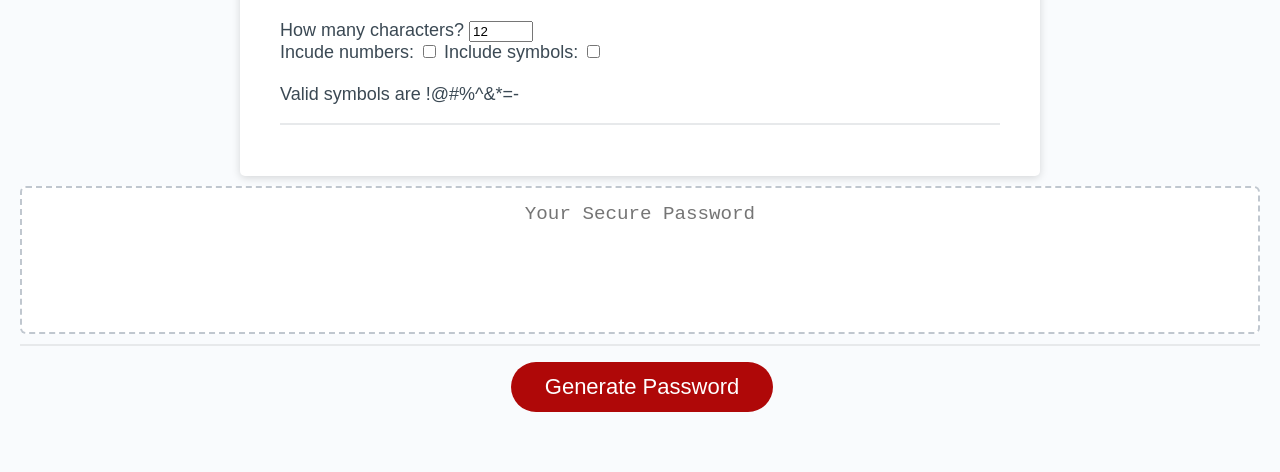
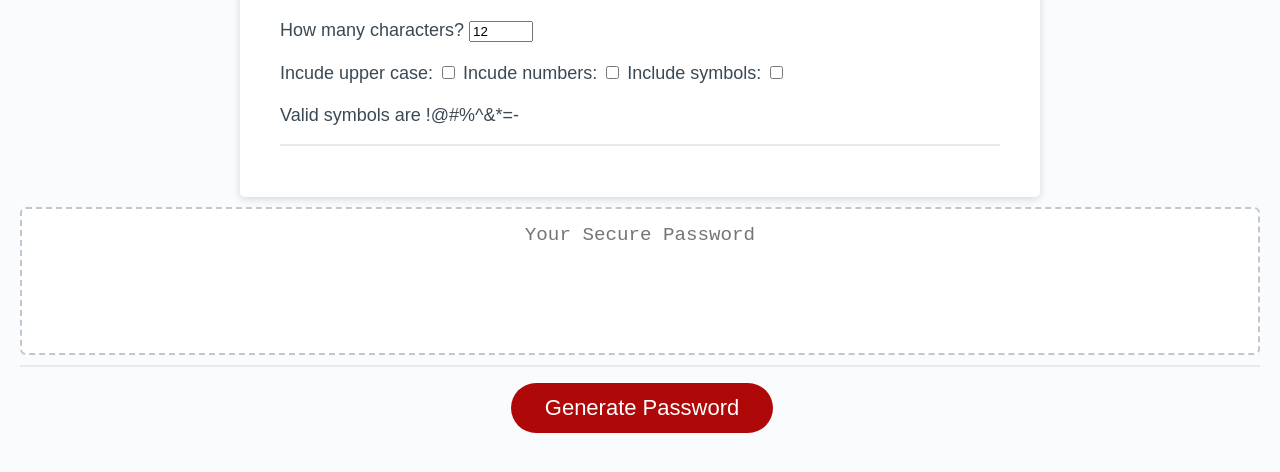
Before and after one commit to spatiality-dc/password-generator, a plain HTML site: page index.html in a window 1280 px wide. Shown: the part 216-688 px from the top of the page. Drawn offline with Linux system fonts and the light colour scheme.

Commit message:
Added upper case button to HTML

```diff
--- a/index.html
+++ b/index.html
@@ -16,7 +16,8 @@
         <div class="card-header">
           <h2>Generate a Password</h2>
           <p>
-            How many characters? <input type="number" id="charNum" value="12" min="8" max="128" /><br />
+            How many characters? <input type="number" id="charNum" value="12" min="8" max="128" /><br /><br />
+          Incude upper case: <input type="checkbox" id="upper"/>
           Incude numbers: <input type="checkbox" id="num"/>
           Include symbols: <input type="checkbox" id="sym"/><br />
           <br>
```
